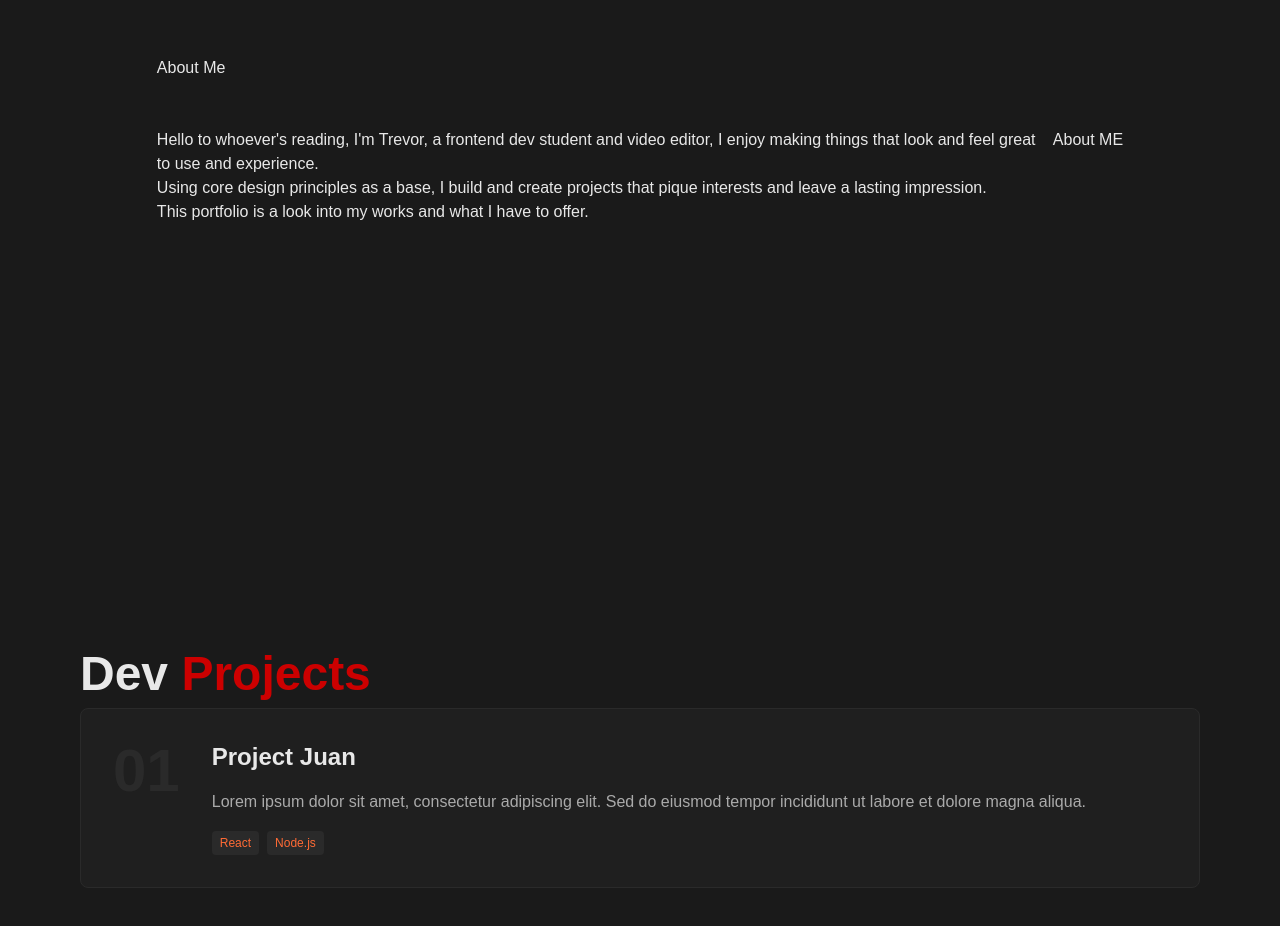
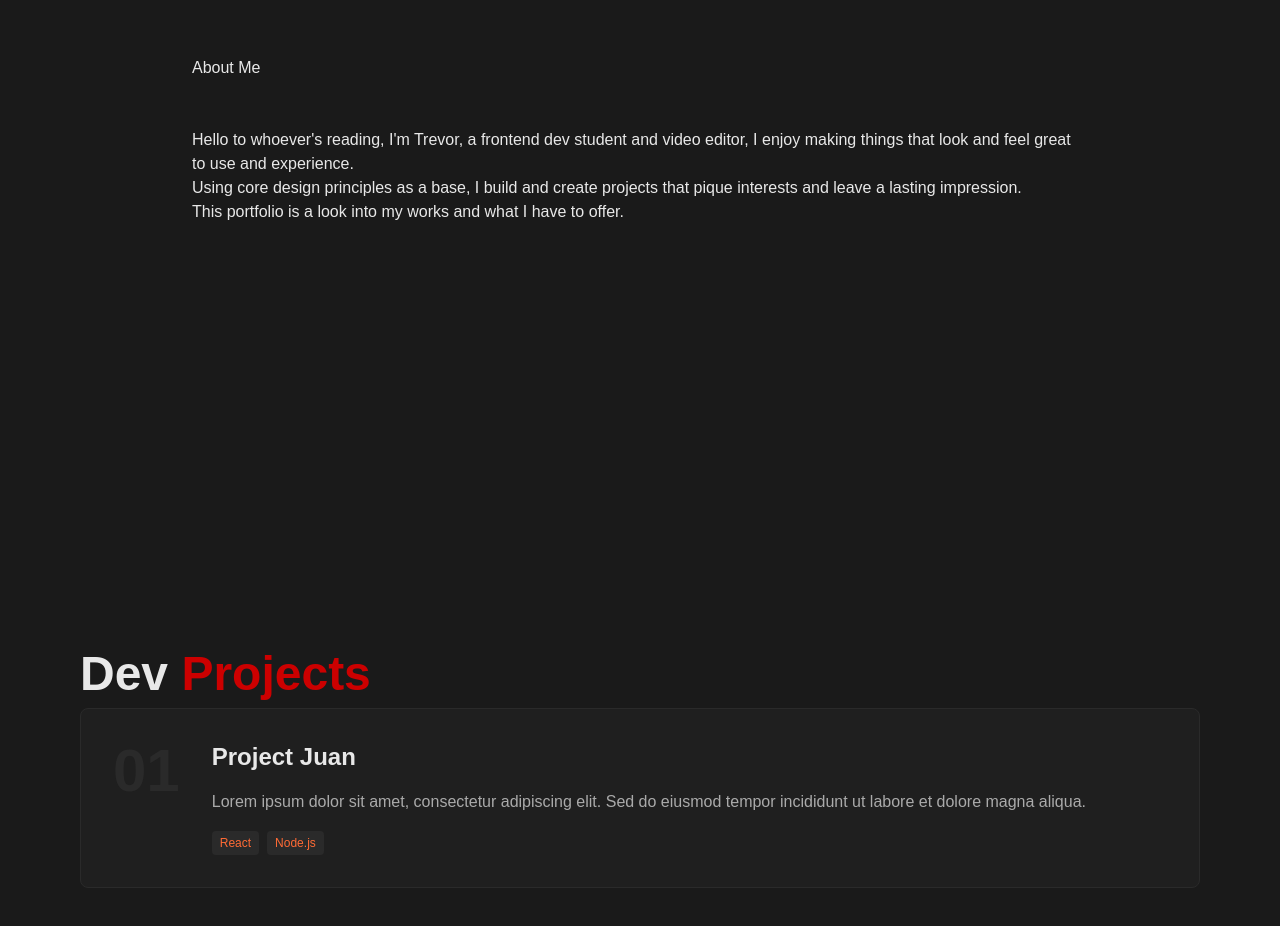
Before and after one commit to trevor-tanlines/PortfolioV1, a React (Vite) app: page / in a window 1280 px wide. Shown: the part 1060-1986 px from the top of the page. Built offline with nearby package versions, Linux system fonts and the light colour scheme.

Commit message:
About skelly update, will style later

```diff
--- a/src/components/About.jsx
+++ b/src/components/About.jsx
@@ -19,7 +19,6 @@ function About() {
         </div>
 
       </div>
-      <h1>About ME</h1>
     </section>
   )
 }
```
